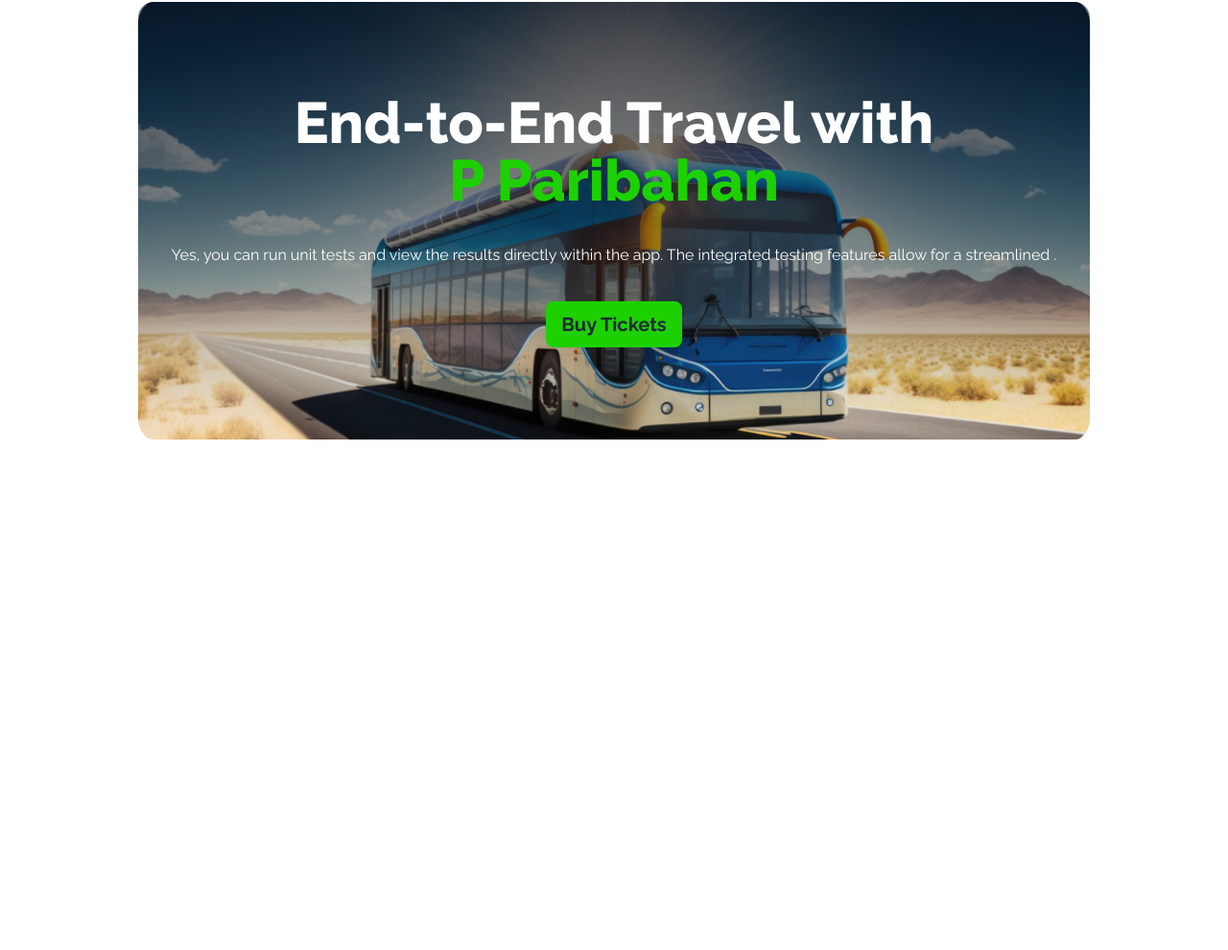
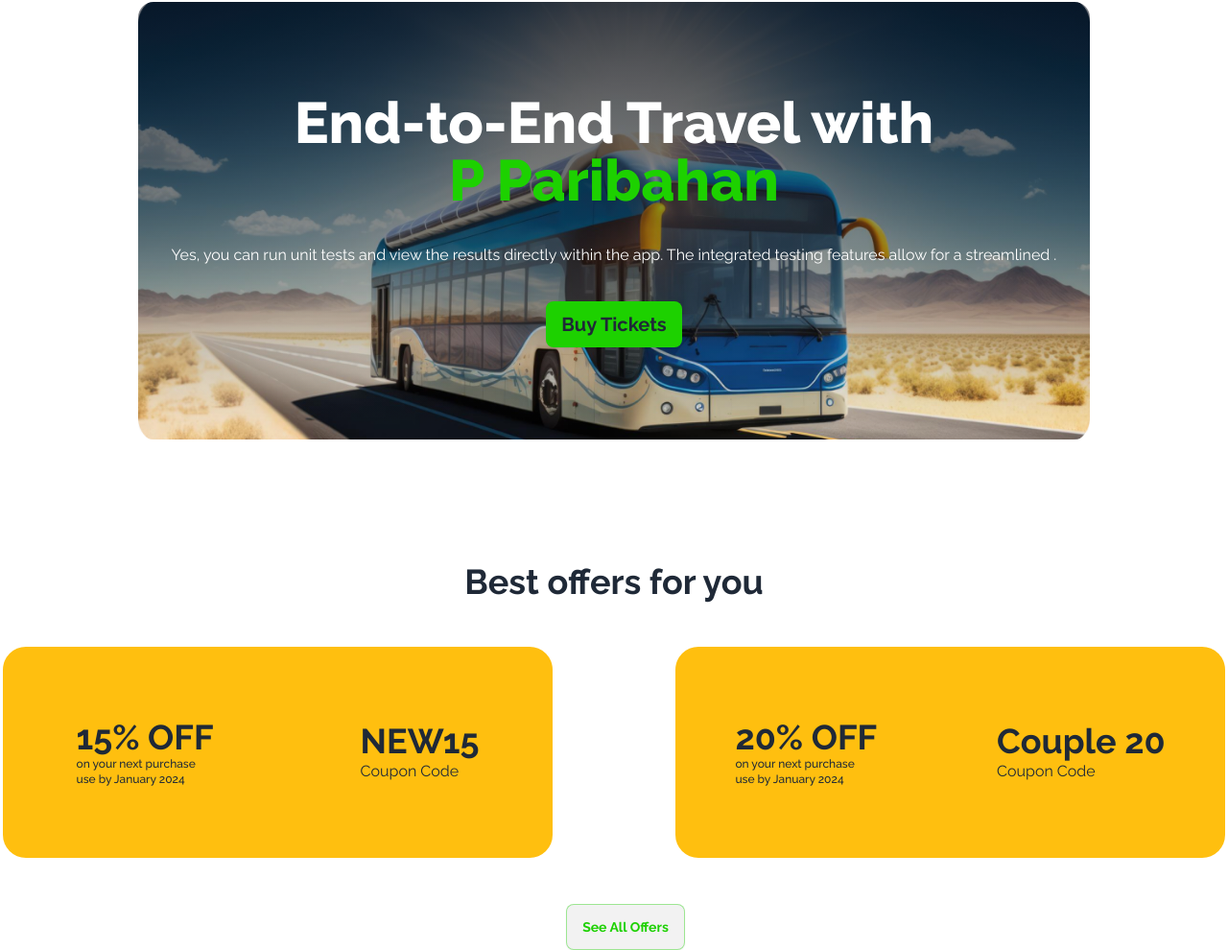
Before and after one commit to GearHead87/B9A5-smart-ticketing, a plain HTML site: page index.html in a window 1280 px wide. Shown: the part 70-1060 px from the top of the page at 96% size. Before the commit the page ends 800 px from the top, so only its background shows below. Drawn offline with nearby package versions, Linux system fonts and the light colour scheme.

Commit message:
coupon code section done

```diff
--- a/index.html
+++ b/index.html
@@ -71,7 +71,8 @@
     </header>
     <main>
         <!-- Banner section -->
-        <div class="bg-bus bg-center flex flex-col items-center justify-center mx-36 space-y-6 lg:space-y-9 bg-cover bg-no-repeat px-6 py-6 lg:pt-24 lg:pb-24 rounded-xl lg:rounded-2xl">
+        <div
+            class="bg-bus bg-center flex flex-col items-center justify-center mx-36 space-y-6 lg:space-y-9 bg-cover bg-no-repeat px-6 py-6 lg:pt-24 lg:pb-24 rounded-xl lg:rounded-2xl">
             <h2 class="text-6xl font-extrabold text-white text-center">
                 End-to-End Travel with <br> <span class="text-[#1DD100]">P Paribahan</span>
             </h2>
@@ -82,6 +83,45 @@
             <button class="btn bg-[#1DD100] font-bold text-xl border-none">Buy Tickets</button>
         </div>
         <!-- Best offer section -->
+        <!-- width: 573px;
+height: 220px; -->
+        <section class="flex flex-col items-center justify-center lg:mt-32 space-y-12">
+            <h2 class="font-bold text-4xl">Best offers for you</h2>
+            <div class="flex flex-col lg:flex-row gap-7 lg:gap-32">
+                <div class="bg-[#FFBF0F] w-[573px] h-[220px] flex flex-row justify-around items-center rounded-3xl">
+                    <div>
+                        <h3 class="font-bold text-4xl">15% OFF
+                        </h3>
+                        <p class="font-medium text-xs">
+                            on your next purchase <br>
+                            use by January 2024
+                        </p>
+                    </div>
+                    <div>
+                        <h3 class="font-bold text-4xl">NEW15
+                        </h3>
+                        <p>Coupon Code</p>
+                    </div>
+                </div>
+
+                <div class="bg-[#FFBF0F] w-[573px] h-[220px] flex flex-row justify-around items-center rounded-3xl">
+                    <div>
+                        <h3 class="font-bold text-4xl">20% OFF
+                        </h3>
+                        <p class="font-medium text-xs">
+                            on your next purchase <br>
+                            use by January 2024
+                        </p>
+                    </div>
+                    <div>
+                        <h3 class="font-bold text-4xl">Couple 20
+                        </h3>
+                        <p>Coupon Code</p>
+                    </div>
+                </div>
+            </div>
+            <button class="btn border-[#1DD10066] text-[#1DD100] font-bold ml-6">See All Offers</button>
+        </section>
     </main>
     <footer>
 
```
